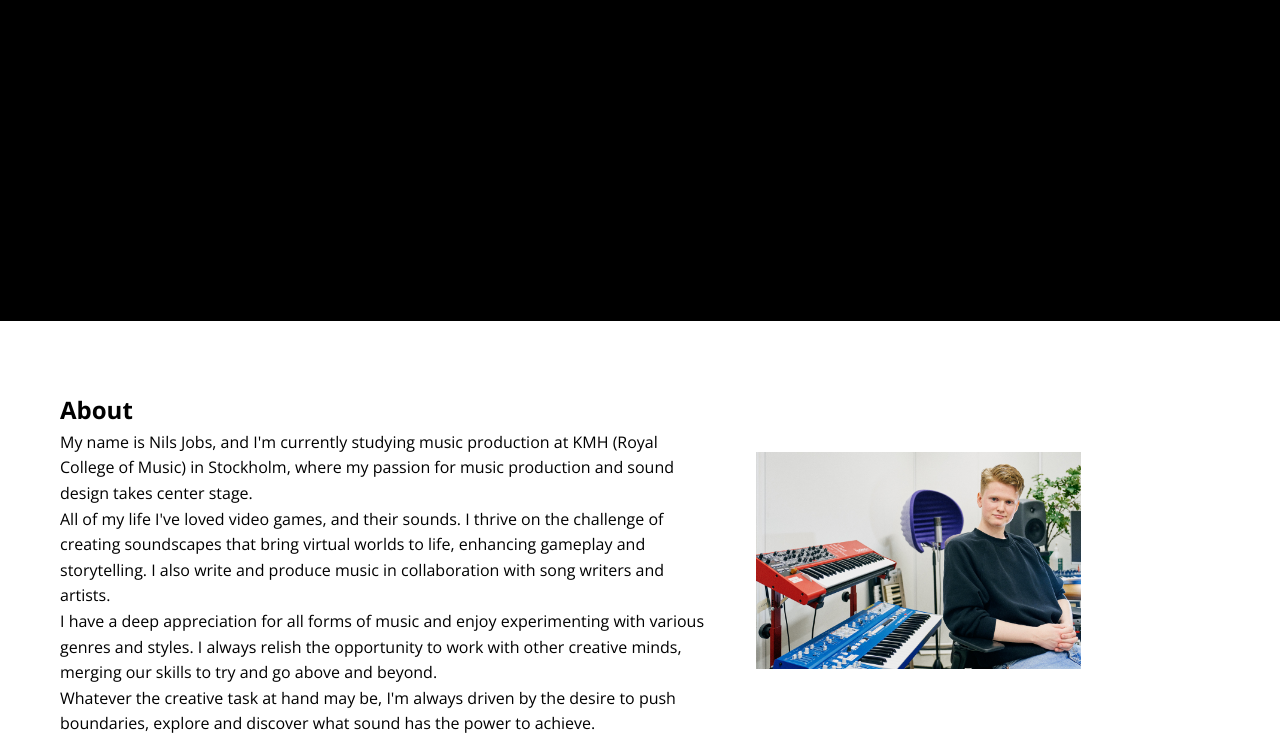
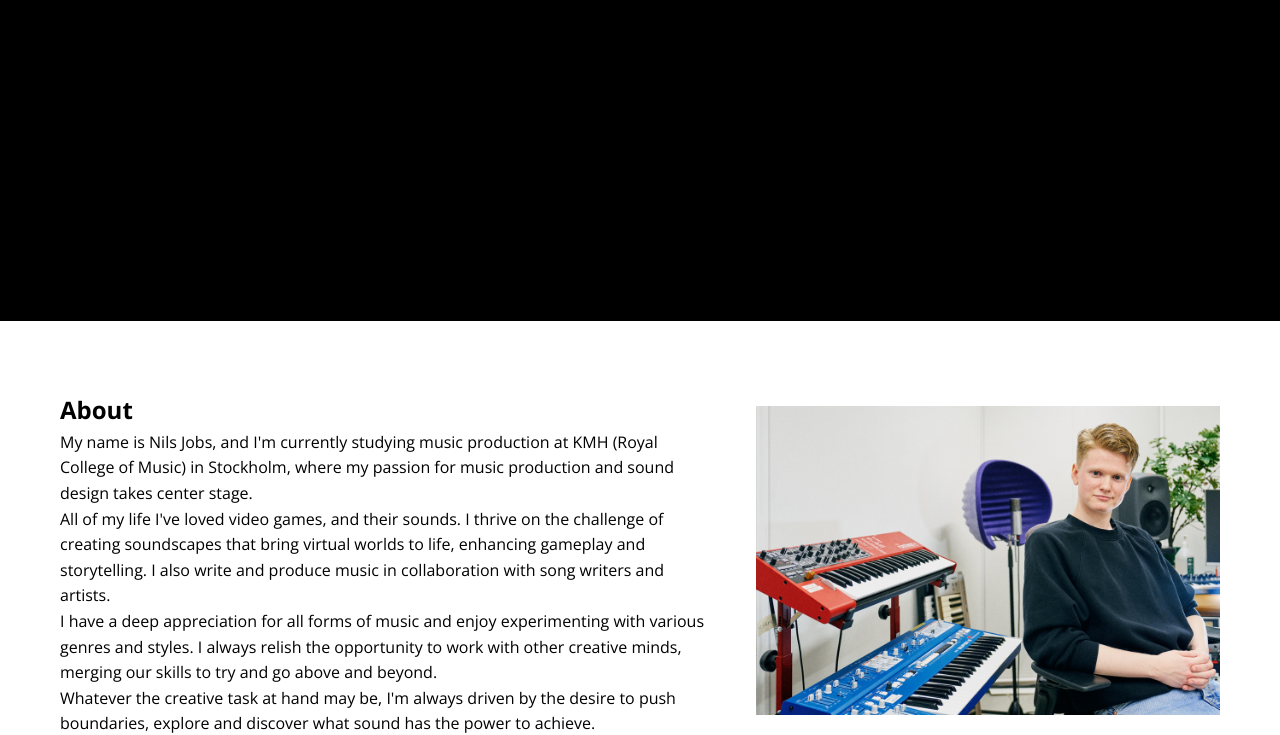
Before and after one commit to cloudlike1337/cloudlike1337.github.io, a plain HTML site: page index.html in a window 1280 px wide. Shown: the part 67-802 px from the top of the page. Drawn offline with nearby package versions, Linux system fonts and the light colour scheme; a web font is replaced by a local one.

Commit message:
Update styles.css

```diff
--- a/styles.css
+++ b/styles.css
@@ -260,3 +260,9 @@ body {
 .project h2 {
     text-align: center;
 }
+
+.image-content img {
+    max-width: 100%; /* Ensure the image stays responsive */
+    height: auto; /* Maintain aspect ratio */
+    width: 100%; /* Adjust the width as desired */
+}
```
